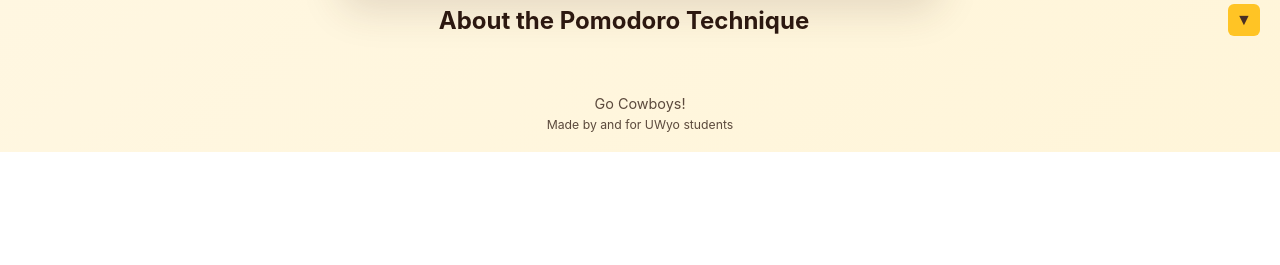
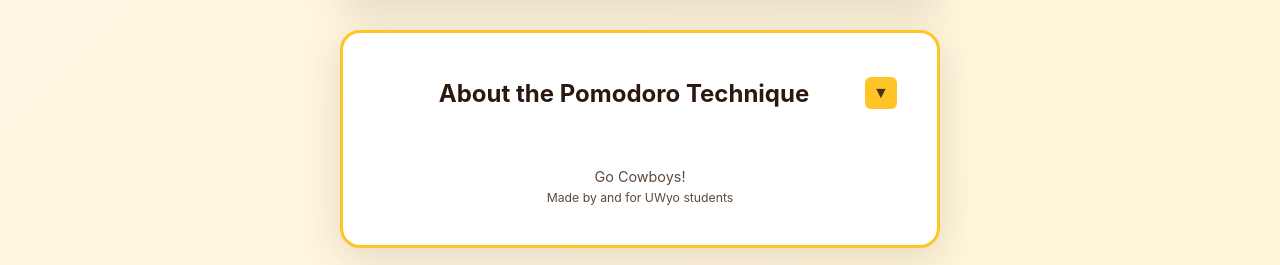
Before and after one commit to matthewryanhelm/uw-tomato-timer, a plain HTML site: page index.html in a window 1280 px wide. Shown: the part 1049-1314 px from the top of the page. Before the commit the page ends 1201 px from the top, so only its background shows below. Drawn offline with Linux system fonts and the light colour scheme.

Commit message:
Add styling for info-box in index.html

```diff
--- a/index.html
+++ b/index.html
@@ -68,6 +68,17 @@
             max-width: 600px;
             width: 100%;
             border: 3px solid var(--uw-gold);
+        }
+
+        .info-box {
+            background: white;
+            border-radius: 20px;
+            padding: 40px;
+            box-shadow: 0 10px 40px rgba(73, 47, 36, 0.15);
+            max-width: 600px;
+            width: 100%;
+            border: 3px solid var(--uw-gold);
+            margin-top: 30px;
         }
 
         .timer-mode {
```
